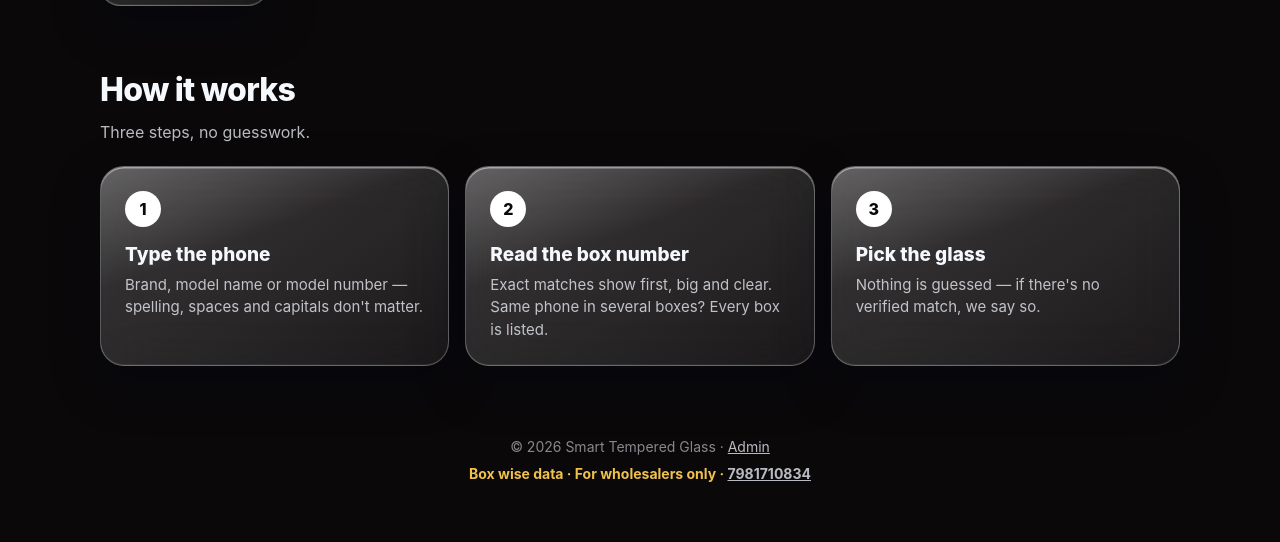
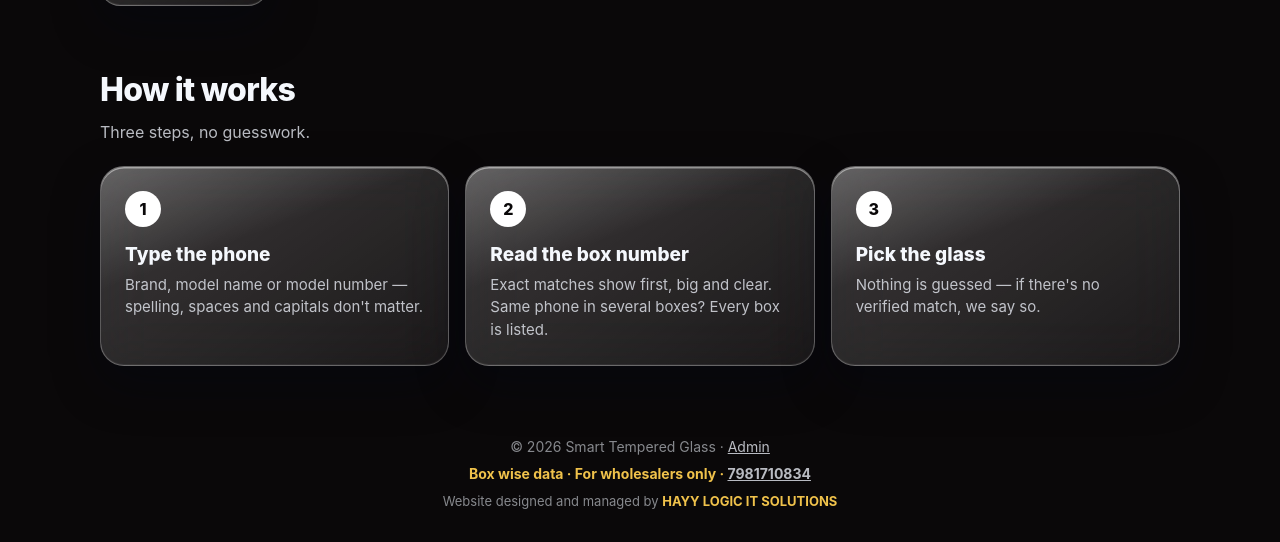
Before and after one commit to syedfayazali/STG, a plain HTML site: page index.html in a window 1280 px wide. Shown: the part 961-1503 px from the top of the page. Before the commit the page ends 1475 px from the top, so only its background shows below. Drawn offline with Linux system fonts and the light colour scheme; no server answers.

Commit message:
Footer credit: designed and managed by HAYY LOGIC IT SOLUTIONS
Co-Authored-By: Claude Sonnet 5.5 <noreply@anthropic.com>
Claude-Session: https://claude.ai/code/session_01PUDTVGbMbn7SH1Z7tUowVn

```diff
--- a/css/styles.css
+++ b/css/styles.css
@@ -236,3 +236,7 @@ footer.site .contact { display: block; margin-top: 6px; color: var(--accent); fo
 .crow { display: grid; grid-template-columns: 1fr 110px auto auto; gap: 10px; align-items: center; padding: 10px 14px; margin-bottom: 8px; }
 .crow .cbox { min-width: 0; }
 @media (max-width: 640px) { .crow { grid-template-columns: 1fr 1fr; } .crow > div:first-child { grid-column: 1 / -1; } }
+
+footer.site .credit { display: block; margin-top: 8px; font-size: 13px; color: var(--faint); }
+footer.site .credit a { color: var(--accent); font-weight: 700; text-decoration: none; }
+footer.site .credit a:hover { text-decoration: underline; }
--- a/js/app.js
+++ b/js/app.js
@@ -167,7 +167,7 @@ function viewHome() {
       <div class="glass step"><div class="n">2</div><h3>Read the box number</h3><p>Exact matches show first, big and clear. Same phone in several boxes? Every box is listed.</p></div>
       <div class="glass step"><div class="n">3</div><h3>Pick the glass</h3><p>Nothing is guessed — if there's no verified match, we say so.</p></div></div></section>
   </div></main>
-  <footer class="site">© ${new Date().getFullYear()} Smart Tempered Glass · <a href="#/login">Admin</a><span class="contact">Box wise data · For wholesalers only · <a href="tel:+917981710834">7981710834</a></span></footer>`;
+  <footer class="site">© ${new Date().getFullYear()} Smart Tempered Glass · <a href="#/login">Admin</a><span class="contact">Box wise data · For wholesalers only · <a href="tel:+917981710834">7981710834</a></span><span class="credit">Website designed and managed by <a href="https://www.linkedin.com/company/hayylogics/" target="_blank" rel="noopener noreferrer">HAYY LOGIC IT SOLUTIONS</a></span></footer>`;
   bindNav();
   const q = $('#q'); let t;
   q.addEventListener('input', () => { clearTimeout(t); t = setTimeout(() => runSearch(q.value), 230); });
```
